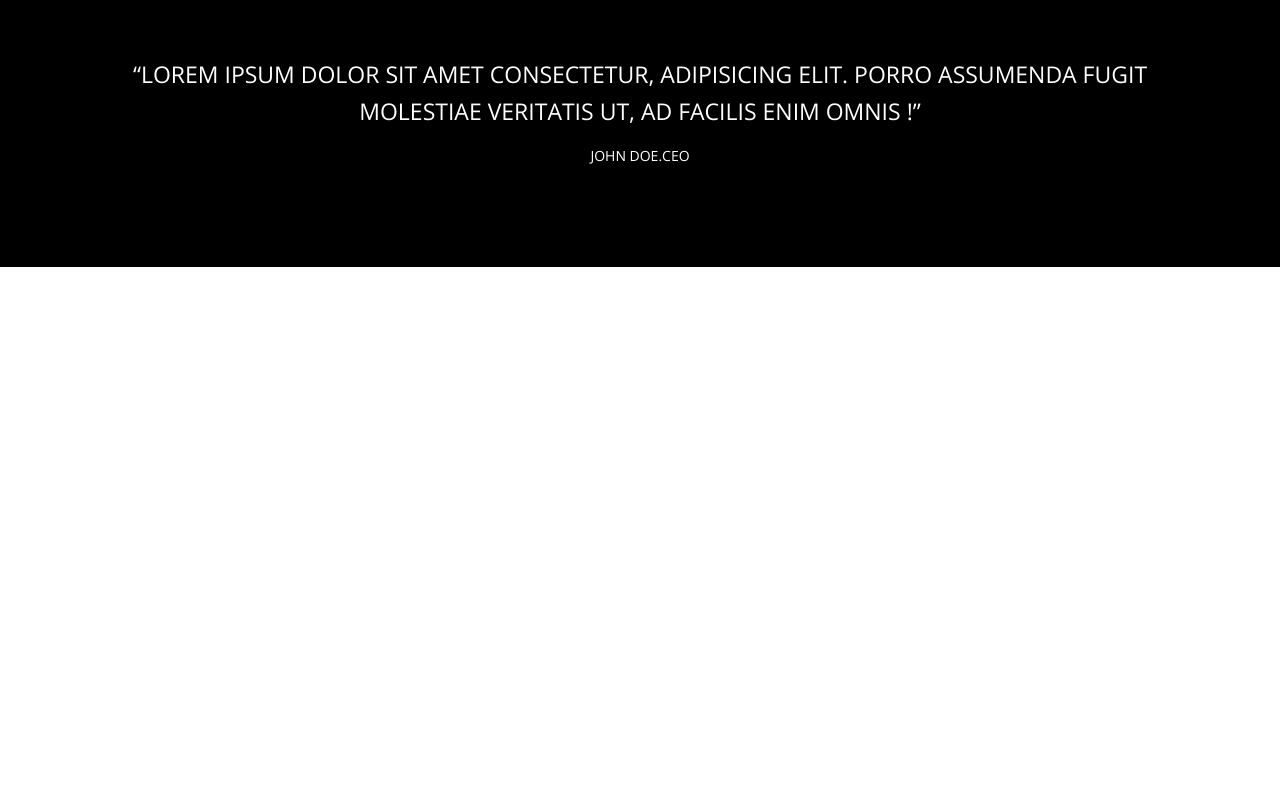
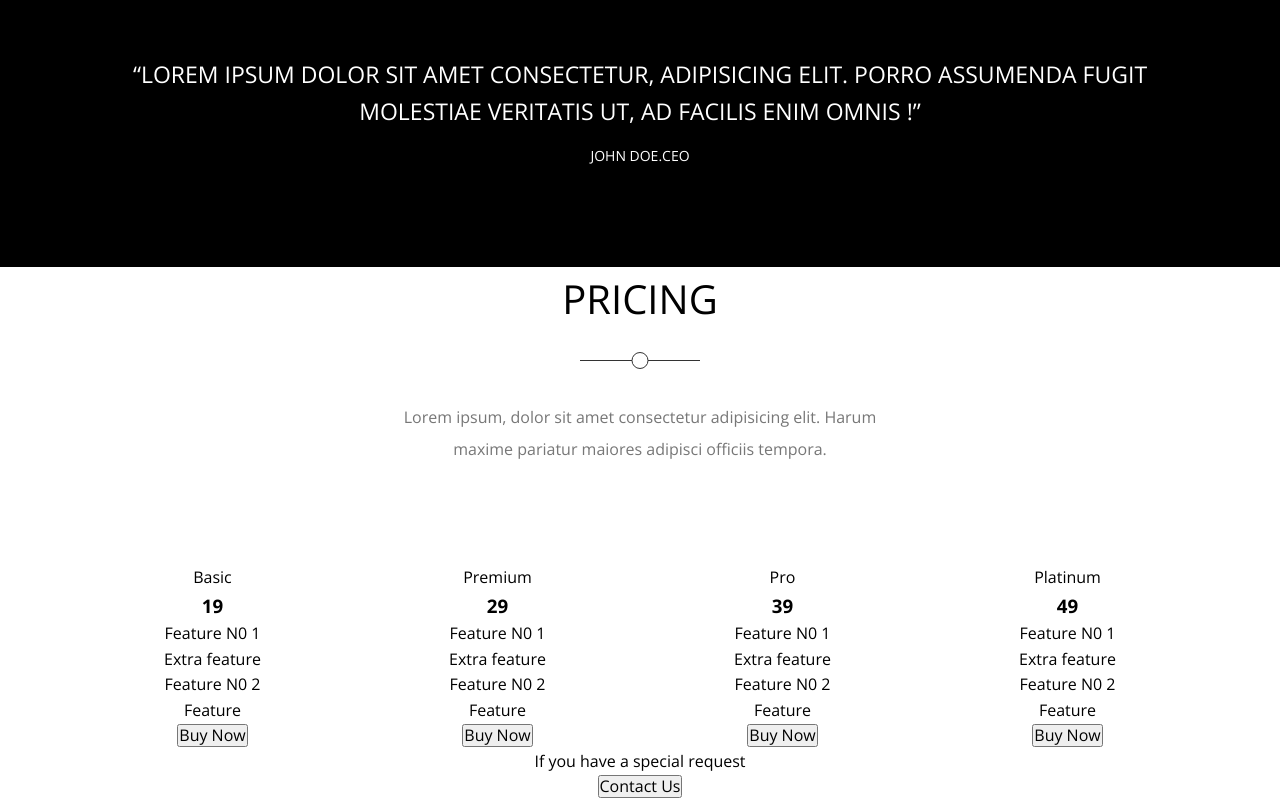
Before and after one commit to RazorZV7/Kasper-website, a plain HTML site: page index.html in a window 1280 px wide. Shown: the part 6107-6907 px from the top of the page. Before the commit the page ends 6374 px from the top, so only its background shows below. Drawn offline with nearby package versions, Linux system fonts and the light colour scheme.

Commit message:
V2 ADDING BETA PRICING SECTION

```diff
--- a/css/kasper.css
+++ b/css/kasper.css
@@ -772,3 +772,16 @@ header .container nav .toggle-menu {
   margin-top: 15px;
 }
 /* end quote  */
+/* start pricing  */
+.pricing .pr-cont {
+  display: flex;
+  justify-content: space-around;
+  align-items: center;
+  text-align: center;
+}
+.pricing .contact {
+  width: 40%;
+  margin: 0 auto;
+  text-align: center;
+}
+/* end pricing  */
--- a/index.html
+++ b/index.html
@@ -299,5 +299,73 @@
         </div>
     </div>
     <!-- end quote  -->
+    <!-- start pricing  -->
+    <div class="pricing">
+        <div class="container">
+            <div class="main-heading">
+                <h2>Pricing</h2>
+                <p>Lorem ipsum, dolor sit amet consectetur adipisicing elit. Harum maxime pariatur maiores adipisci officiis tempora.</p>
+            </div>
+            <div class="pr-cont">
+                <div class="box">
+                    <div class="head">
+                        <p>Basic</p>
+                        <h3>19</h3>
+                    </div>
+                    <div class="feat-box">
+                        <div class="feat-3">Feature N0 1</div>
+                        <div class="feat-3">Extra feature</div>
+                        <div class="feat-3">Feature N0 2</div>
+                        <div class="last-feat">Feature</div>
+                    </div>
+                    <button>Buy Now</button>
+                </div>
+                <div class="box">
+                    <div class="head">
+                        <p>Premium</p>
+                        <h3>29</h3>
+                    </div>
+                    <div class="feat-box">
+                        <div class="feat-3">Feature N0 1</div>
+                        <div class="feat-3">Extra feature</div>
+                        <div class="feat-3">Feature N0 2</div>
+                        <div class="last-feat">Feature</div>
+                    </div>
+                    <button>Buy Now</button>
+                </div>
+                <div class="box">
+                    <div class="head">
+                        <p>Pro</p>
+                        <h3>39</h3>
+                    </div>
+                    <div class="feat-box">
+                        <div class="feat-3">Feature N0 1</div>
+                        <div class="feat-3">Extra feature</div>
+                        <div class="feat-3">Feature N0 2</div>
+                        <div class="last-feat">Feature</div>
+                    </div>
+                    <button>Buy Now</button>
+                </div>
+                <div class="box">
+                    <div class="head">
+                        <p>Platinum</p>
+                        <h3>49</h3>
+                    </div>
+                    <div class="feat-box">
+                        <div class="feat-3">Feature N0 1</div>
+                        <div class="feat-3">Extra feature</div>
+                        <div class="feat-3">Feature N0 2</div>
+                        <div class="last-feat">Feature</div>
+                    </div>
+                    <button>Buy Now</button>
+                </div>
+            </div>
+            <div class="contact">
+                <p>If you have a special request</p>
+                <button>Contact Us</button>
+            </div>
+        </div>
+    </div>
+    <!-- end pricing  -->
 </body>
 </html>
```
